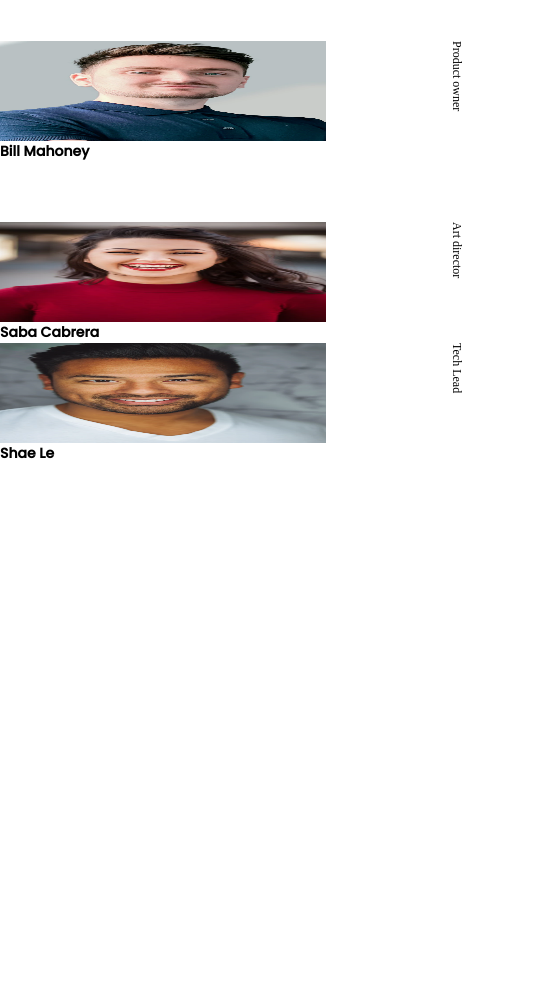
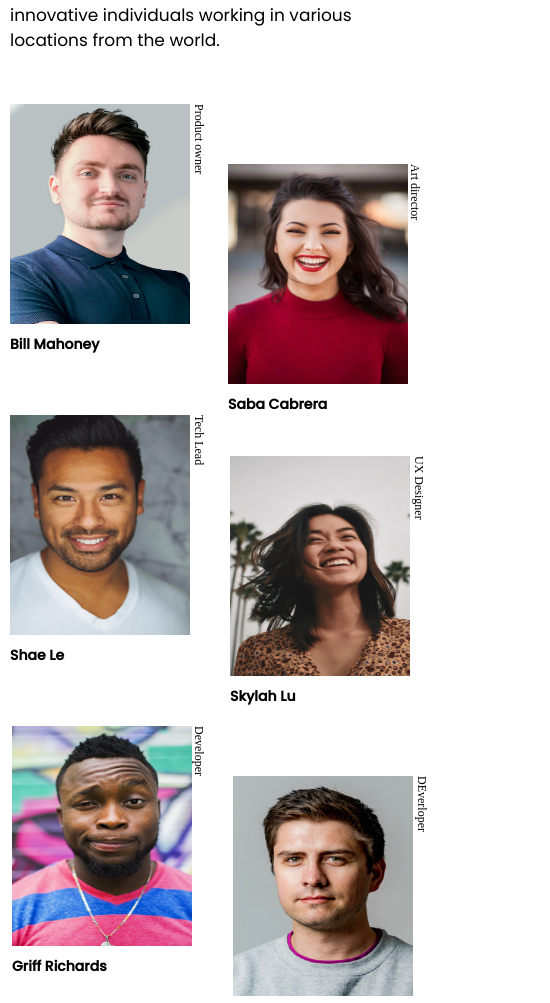
Before and after one commit to sufyan5050/Team-page-challenge, a plain HTML site: page index.html in a window 390 px wide. Shown: the part 168-1171 px from the top of the page, 550 px wide, since content can reach past the window. Before the commit the page ends 844 px from the top, so only its background shows below. Drawn offline with nearby package versions, Linux system fonts and the light colour scheme.

Commit message:
update index.html

```diff
--- a/index.html
+++ b/index.html
@@ -32,36 +32,62 @@
   <body>
     <div class=" md:flex md:flex-row md:w-[550px] md:ml-[70px] lg:w-[880px] lg:flex lg:flex-row lg:mt-[30px] flex flex-col ml-[10px] mt-[30px]">
       <div class="lg:w-[378px] lg:ml-[243px] ">
-       <p class="text-[26px] text-[#000000] font-bold font-['PT_Serif'] leading-[48px]  ">The creative crew </p>
+       <p class="lg:text-[26px] text-[50px] text-[#000000] font-bold font-['PT_Serif'] leading-[48px]  ">The creative crew </p>
       </div>
-      <div class="lg:ml-[150px] md:ml-[80px] ">
-       <p class="uppercase w-[117px] leading-[27px] font-['Poppins'] text-[12px] font-[600] text-[#000000]"> Who we are</p>
-       <p class="w-[250px] text-[12px] font-['Poppins'] text-[#000000]  ">We are team of creatively diverse.  driven.  innovative individuals working in various locations from the world.</p>
+      <div class="lg:ml-[150px] md:ml-[80px] lg:mt-[0px] mt-[30px] ">
+       <p class="uppercase lg:w-[117px] w-[300px] leading-[27px] font-['Poppins'] lg:text-[12px] text-[25px] font-[600] text-[#000000]"> Who we are</p>
+       <p class="lg:mt-[0px] mt-[10px] lg:w-[250px] w-[350px] lg:text-[12px] text-[17px] font-['Poppins'] text-[#000000]  ">We are team of creatively diverse.  driven.  innovative individuals working in various locations from the world.</p>
       </div>
     </div>
     <!--Image Section-->
-    <div class="lg:flex lg:justify-between lg:flex-row lg:flex-nowrap lg:w-[650px] lg:ml-[310px] lg:mt-[80px] mt-[50px] w-[550px] flex flex-row flex-wrap justify-between ">
+    <div class="lg:flex lg:justify-between lg:flex-row lg:flex-nowrap lg:w-[650px] lg:ml-[310px] lg:mt-[80px] mt-[50px] ml-[10px] w-[450px] flex flex-wrap flex-row  ">
       <div>
-      <img class=" lg:w-[200px] lg:h-[200px] h-[100px] w-[326px]" src="photo1.png" />
-      <p class="text-[14px] font-['Poppins'] font-semibold ">Bill Mahoney</p>
+      <img class=" lg:w-[200px] lg:h-[200px] h-[220px] w-[180px]" src="photo1.png" />
+      <p class="text-[14px] font-['Poppins'] mt-[10px] font-semibold ">Bill Mahoney</p>
       </div>
-      <div class="w-[102px] ">
+      <div class="lg:w-[102px] lg:ml-[0px]    ">
         <p class="text-v text-[12px] font-['PT_Serif']  ">Product owner</p>
       </div>
-      <div class="pt-[60px]">
-        <img class="lg:w-[200px] lg:h-[200px] h-[100px] w-[326px]" src="photo2.png" />
-        <p class="text-[14px] font-['Poppins'] font-semibold ">Saba Cabrera</p>
+      <div class="lg:pt-[60px] lg:ml-[0px] ml-[20px] pt-[60px]  ">
+        <img class="lg:w-[200px] lg:h-[200px] h-[220px] w-[180px]" src="photo2.png" />
+        <p class="text-[14px] font-['Poppins'] mt-[10px] font-semibold ">Saba Cabrera</p>
       </div>
-      <div class="w-[102px] pt-[60px] ">
+      <div class="lg:w-[102px] lg:pt-[60px] lg:ml-[0px] ml-[-2px] pt-[60px] ">
         <p class="text-v text-[12px] font-['PT_Serif']  ">Art director</p>
       </div>
-      <div>
-        <img class="lg:w-[200px] lg:h-[200px] h-[100px] w-[326px]" src="photo3.png" />
-        <p class="text-[14px] font-['Poppins'] font-semibold ">Shae Le</p>
+      <div class="lg:ml-[0px] ">
+        <img class="lg:w-[200px] lg:h-[200px] h-[220px] w-[180px]" src="photo3.png" />
+        <p class="text-[14px] font-['Poppins'] mt-[10px] font-semibold ">Shae Le</p>
 
       </div>
       <div class="w-[102px] ">
-        <p class="text-v text-[12px] font-['PT_Serif']  ">Tech Lead</p>
+        <p class="text-v text-[12px] font-['PT_Serif']   ">Tech Lead</p>
+      </div>
+    </div>
+    <!--image section 2-->
+
+    <div class="lg:flex lg:justify-between lg:flex-row lg:flex-nowrap lg:w-[650px] lg:ml-[310px] lg:mt-[70px] mt-[50px] ml-[10px] w-[450px] flex flex-wrap flex-row  ">
+      <div class="lg:mt-[0px] mt-[-260px] lg:ml-[0px] ml-[220px]">
+      <img class=" lg:w-[200px] lg:h-[200px] h-[220px] w-[180px]" src="photo4.png" />
+      <p class="text-[14px] font-['Poppins'] mt-[10px] font-semibold ">Skylah Lu</p>
+      </div>
+      <div class="lg:w-[102px] lg:ml-[0px] lg:mt-[0px] mt-[-260px]    ">
+        <p class="text-v text-[12px] font-['PT_Serif']  ">UX Designer</p>
+      </div>
+      <div class="lg:pt-[60px] lg:ml-[0px] ml-[2px] pt-[10px]  ">
+        <img class="lg:w-[200px] lg:h-[200px] h-[220px] w-[180px]" src="photo5.png" />
+        <p class="text-[14px] font-['Poppins'] mt-[10px] font-semibold ">Griff Richards</p>
+      </div>
+      <div class="lg:w-[102px] lg:pt-[60px] lg:ml-[0px] ml-[-2px] pt-[10px] ">
+        <p class="text-v text-[12px] font-['PT_Serif']  ">Developer</p>
+      </div>
+      <div class="lg:ml-[0px] ml-[25px] lg:mt-[0px] mt-[60px] ">
+        <img class="lg:w-[200px] lg:h-[200px] h-[220px] w-[180px]" src="photo6.png" />
+        <p class="text-[14px] font-['Poppins'] mt-[10px] font-semibold ">Stan John</p>
+
+      </div>
+      <div class="lg:w-[102px] lg:mt-[0px] mt-[60px] ">
+        <p class="text-v text-[12px] font-['PT_Serif']   ">DEverloper</p>
       </div>
     </div>
   </body>
```
